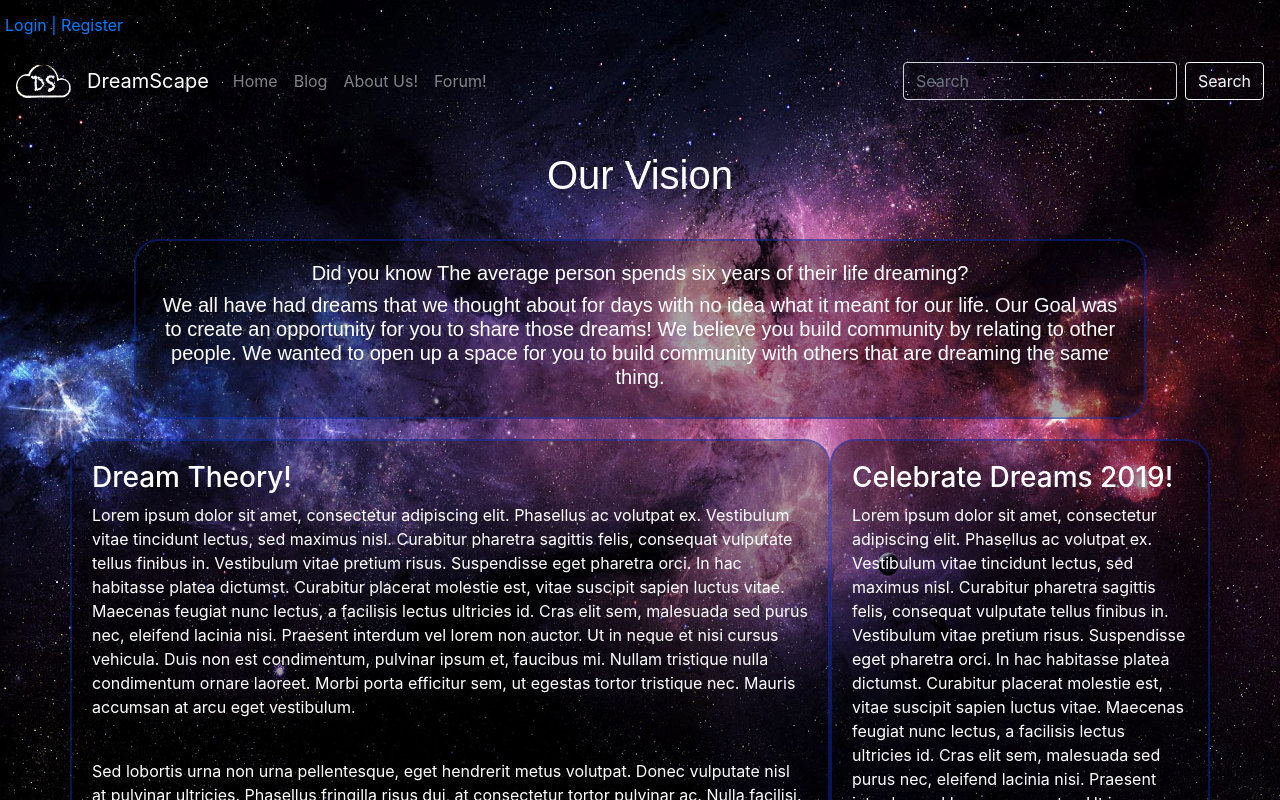
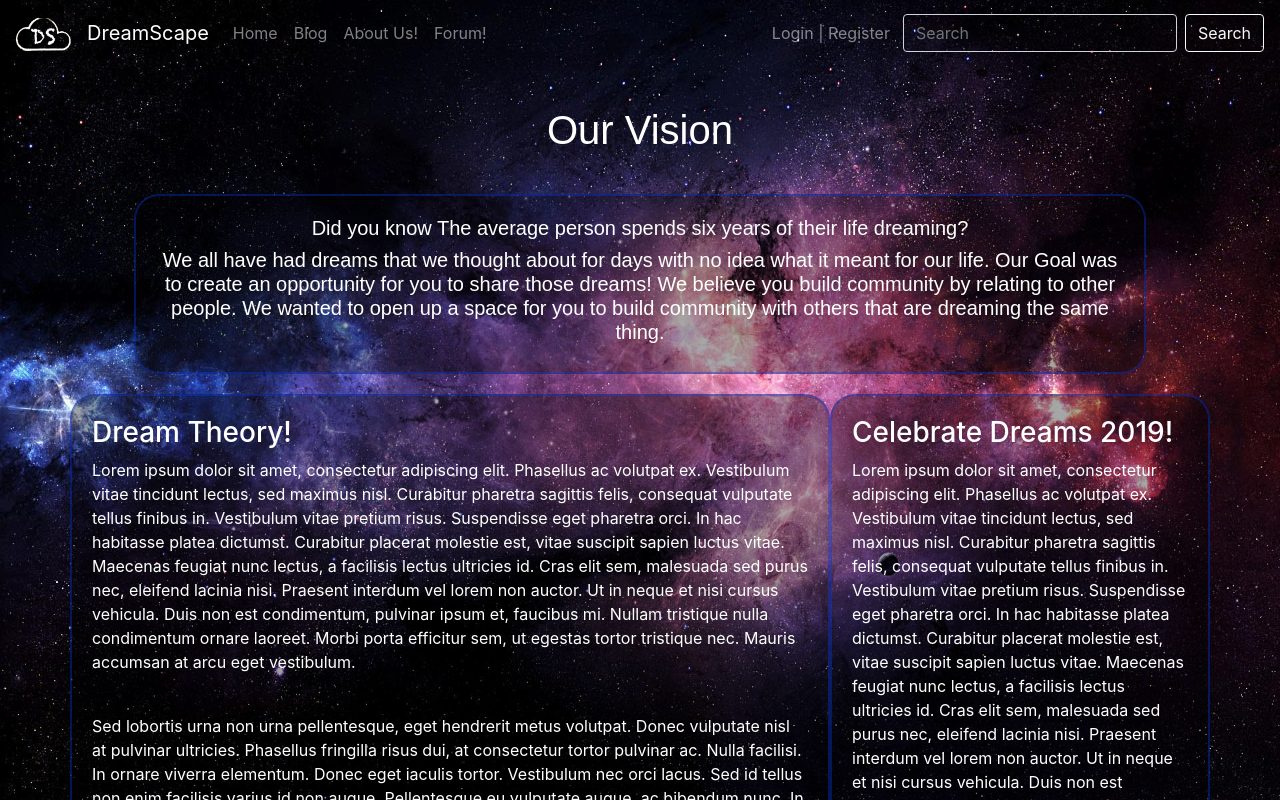
Before and after one commit to bethel-school-of-technology/dreamscape-stories, an Angular app: page / in a window 1280 px wide. Shown: the top 800 px of the page. Built offline with nearby package versions, Linux system fonts and the light colour scheme.

Commit message:
fixed login register placement

```diff
--- a/src/app/app.component.html
+++ b/src/app/app.component.html
@@ -1,11 +1,4 @@
 <!DOCTYPE html>
-  <div id="navbarSupportedContent mr-auto">
-      <ul class="navbar-nav">
-        <li class="login">
-          <a class="login-link nav-link" href="login"> Login | Register </a>
-        </li>
-      </ul>
-    </div>
 <nav class="navbar navbar-expand-lg navbar-dark">
   <a class="navbar-brand" href="#">
     <img src="../assets/logo11.png" width="55" height="35" alt="">
@@ -31,7 +24,13 @@
         <a class="nav-link" href="forum">Forum! <span class="sr-only">(current)</span></a>
       </li>
     </ul>
-
+    <div id="navbarSupportedContent mr-auto">
+      <ul class="navbar-nav">
+        <li class="login">
+          <a class="login-link nav-link" href="login"> Login | Register </a>
+        </li>
+      </ul>
+    </div>
     <form class="form-inline my-2 my-lg-0">
       <input class="form-control mr-sm-2" type="search" placeholder="Search" aria-label="Search">
       <button class="btn btn-outline-light my-2 my-sm-0" type="submit">Search</button>
```
